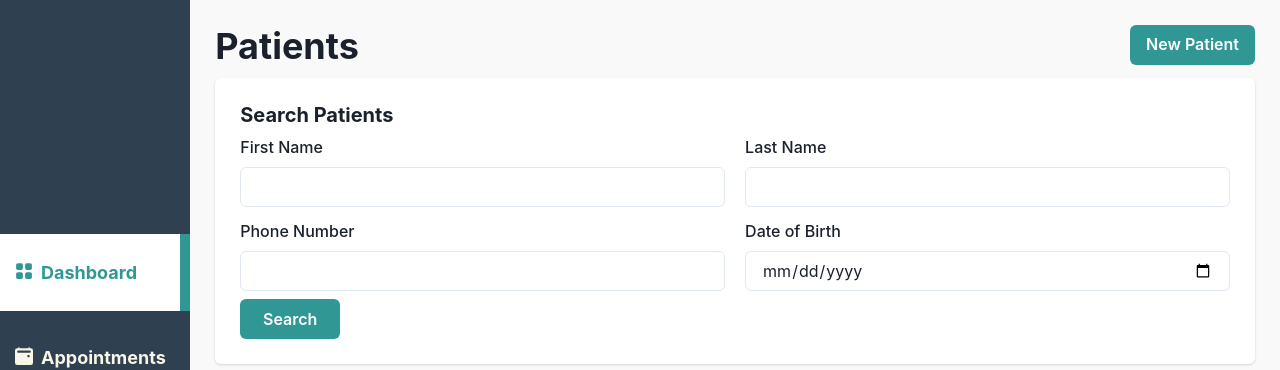
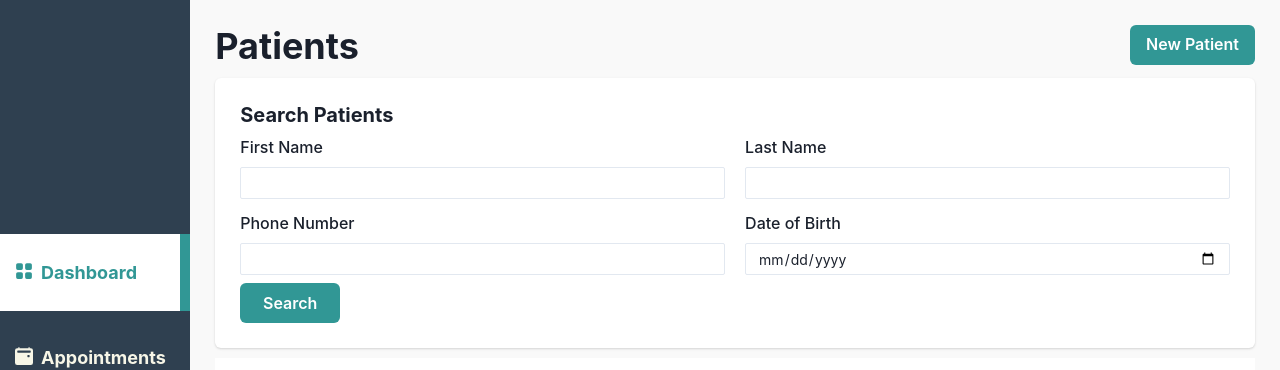
Before and after one commit to abigail221b/dentalClinic_frontend, a React (Create React App) app: page /patients in a window 1280 px wide. Shown: the top 370 px of the page. Built offline with nearby package versions, Linux system fonts and the light colour scheme; no server answers.

Commit message:
Change size of input elements in search forms

```diff
--- a/src/components/AppointmentSearchForm.js
+++ b/src/components/AppointmentSearchForm.js
@@ -42,6 +42,7 @@ function AppointmentSearchForm({ setAppointments }) {
                                 <Radio value="date">Search by date</Radio>
                                 <Input
                                     type="date"
+                                    size="sm"
                                     value={dateSearchBy === "date"? dateRange[0] : ""}
                                     onChange={e => setDateRange([e.target.value, dateRange[1]])}
                                     isDisabled={ dateSearchBy !== "date"} />
@@ -51,12 +52,14 @@ function AppointmentSearchForm({ setAppointments }) {
                                 <HStack>
                                     <Input
                                         type="date"
+                                        size="sm"
                                         value={dateSearchBy === "date-range"? dateRange[0] : ""}
                                         onChange={e => setDateRange([e.target.value, dateRange[1]])}
                                         isDisabled={ dateSearchBy !== "date-range"}/>
                                     <Text> to </Text>
                                     <Input
                                         type="date"
+                                        size="sm"
                                         value={dateSearchBy === "date-range"? dateRange[1] : ""}
                                         onChange={e => setDateRange([dateRange[0], e.target.value])}
                                         isDisabled={ dateSearchBy !== "date-range"}/>
--- a/src/components/PatientSearchForm.js
+++ b/src/components/PatientSearchForm.js
@@ -43,6 +43,7 @@ function PatientSearchForm({ setPatients, setLoadingData }) {
                             <FormLabel>First Name</FormLabel>
                                 <Input
                                     type='text'
+                                    size="sm"
                                     value={firstName}
                                     onChange={(e) => {
                                         setFirstName(e.target.value);
@@ -54,6 +55,7 @@ function PatientSearchForm({ setPatients, setLoadingData }) {
                             <FormLabel>Last Name</FormLabel>
                                 <Input
                                     type='text'
+                                    size="sm"
                                     value={lastName}
                                     onChange={(e) => {
                                         setLastName(e.target.value);
@@ -67,6 +69,7 @@ function PatientSearchForm({ setPatients, setLoadingData }) {
                             <FormLabel>Phone Number</FormLabel>
                                 <Input
                                     type='tel'
+                                    size="sm"
                                     value={phoneNumber}
                                     onChange={(e) => {
                                         setPhoneNumber(e.target.value);
@@ -78,6 +81,7 @@ function PatientSearchForm({ setPatients, setLoadingData }) {
                             <FormLabel>Date of Birth</FormLabel>
                                 <Input
                                     type='date'
+                                    size="sm"
                                     value={dateOfBirth}
                                     onChange={(e) => {
                                         setDateOfBirth(e.target.value);
```
